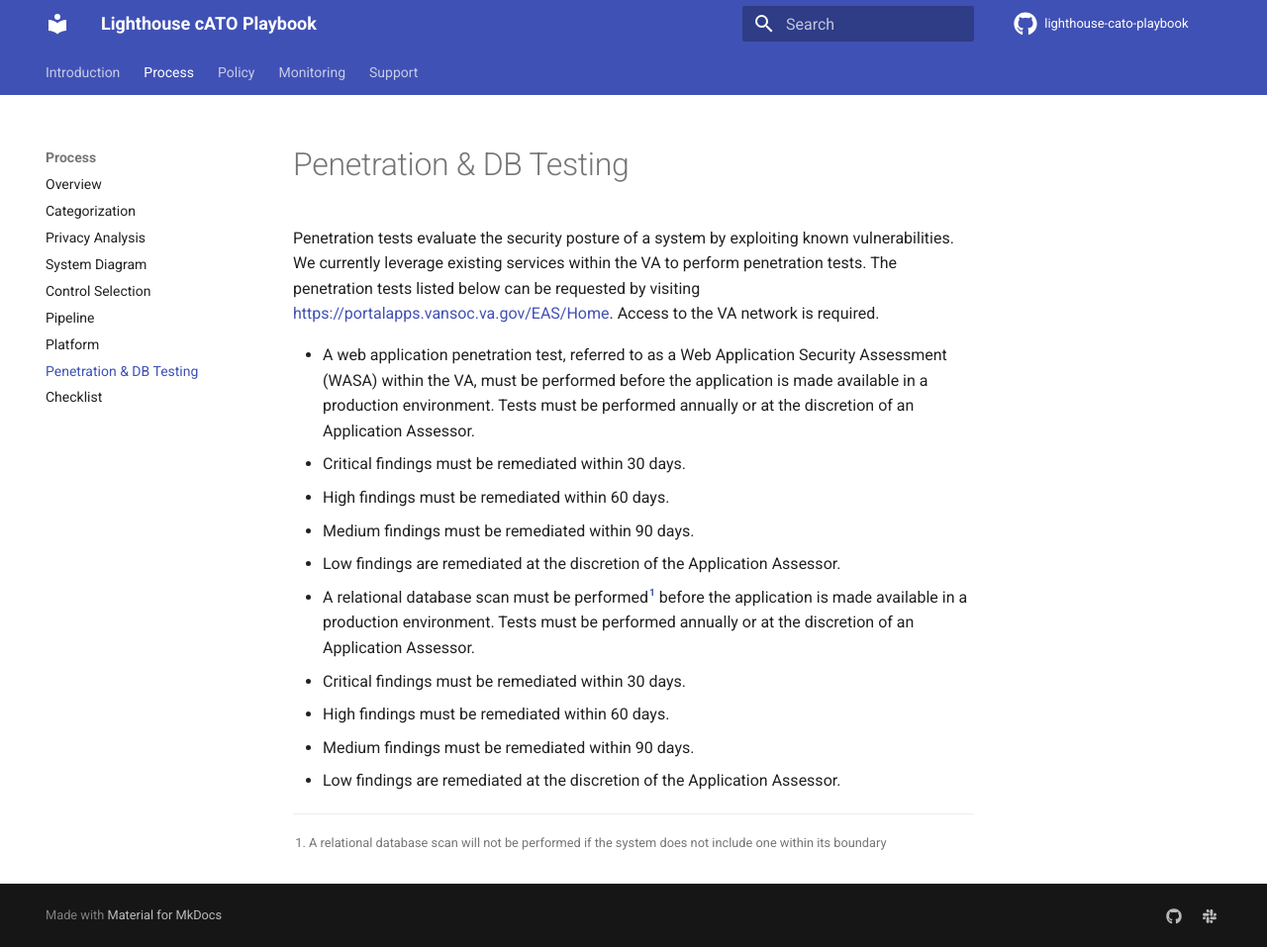
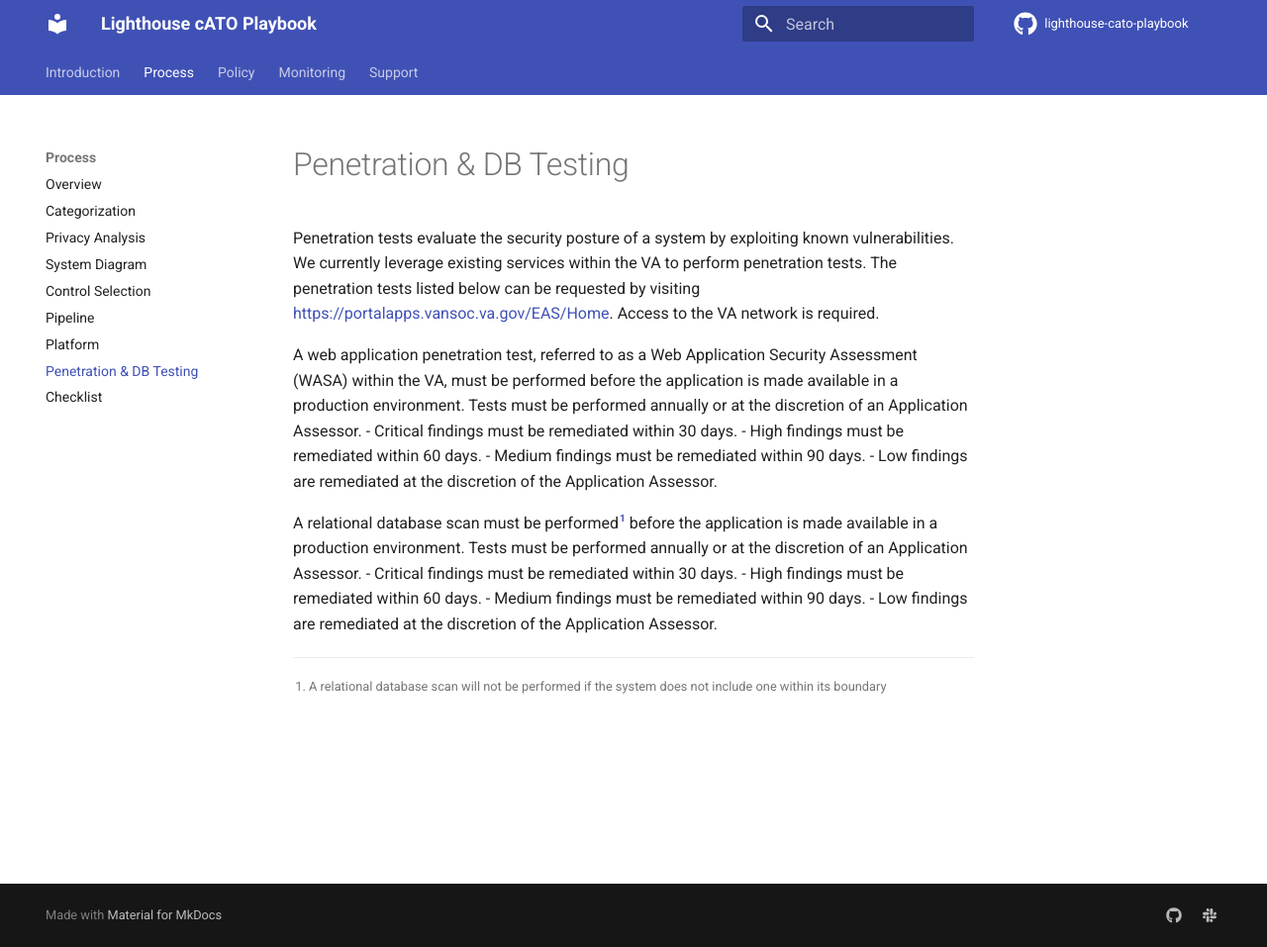
Before and after one commit to rise8-us/cato-playbook, an MkDocs documentation site: the page built from docs/testing.md, in a window 1280 px wide and 957 px high. Shown: the whole window at 99% size. Built offline with MkDocs 1.6.1 and Material for MkDocs 9.7.7, drawn with Linux system fonts in a browser that asks for light colours; comment, search, counter and statistics services are not loaded.

```diff
--- a/docs/testing.md
+++ b/docs/testing.md
@@ -4,22 +4,19 @@ Penetration tests evaluate the security posture of a system by exploiting known
 existing services within the VA to perform penetration tests. The penetration tests listed below
 can be requested by visiting [https://portalapps.vansoc.va.gov/EAS/Home](https://portalapps.vansoc.va.gov/EAS/Home).
 Access to the VA network is required.
-
-- A web application penetration test, referred to as a Web Application Security Assessment (WASA) within the VA, must be
-  performed before the application is made available in a production environment. Tests must be performed annually or at
-  the discretion of an Application Assessor.
-  - Critical findings must be remediated within 30 days.
-  - High findings must be remediated within 60 days.
-  - Medium findings must be remediated within 90 days.
-  - Low findings are remediated at the discretion of the Application Assessor.
 <br>
 
-- A relational database scan must be performed[^1] before the application is made available in a production environment.
-  Tests must be performed annually or at the discretion of an Application Assessor.
-  - Critical findings must be remediated within 30 days.
-  - High findings must be remediated within 60 days.
-  - Medium findings must be remediated within 90 days.
-  - Low findings are remediated at the discretion of the Application Assessor.
+A web application penetration test, referred to as a Web Application Security Assessment (WASA) within the VA, must be performed before the application is made available in a production environment. Tests must be performed annually or at the discretion of an Application Assessor.
+- Critical findings must be remediated within 30 days.
+- High findings must be remediated within 60 days.
+- Medium findings must be remediated within 90 days.
+- Low findings are remediated at the discretion of the Application Assessor.
+
+A relational database scan must be performed[^1] before the application is made available in a production environment. Tests must be performed annually or at the discretion of an Application Assessor.
+- Critical findings must be remediated within 30 days.
+- High findings must be remediated within 60 days.
+- Medium findings must be remediated within 90 days.
+- Low findings are remediated at the discretion of the Application Assessor.
 
 
 
```
